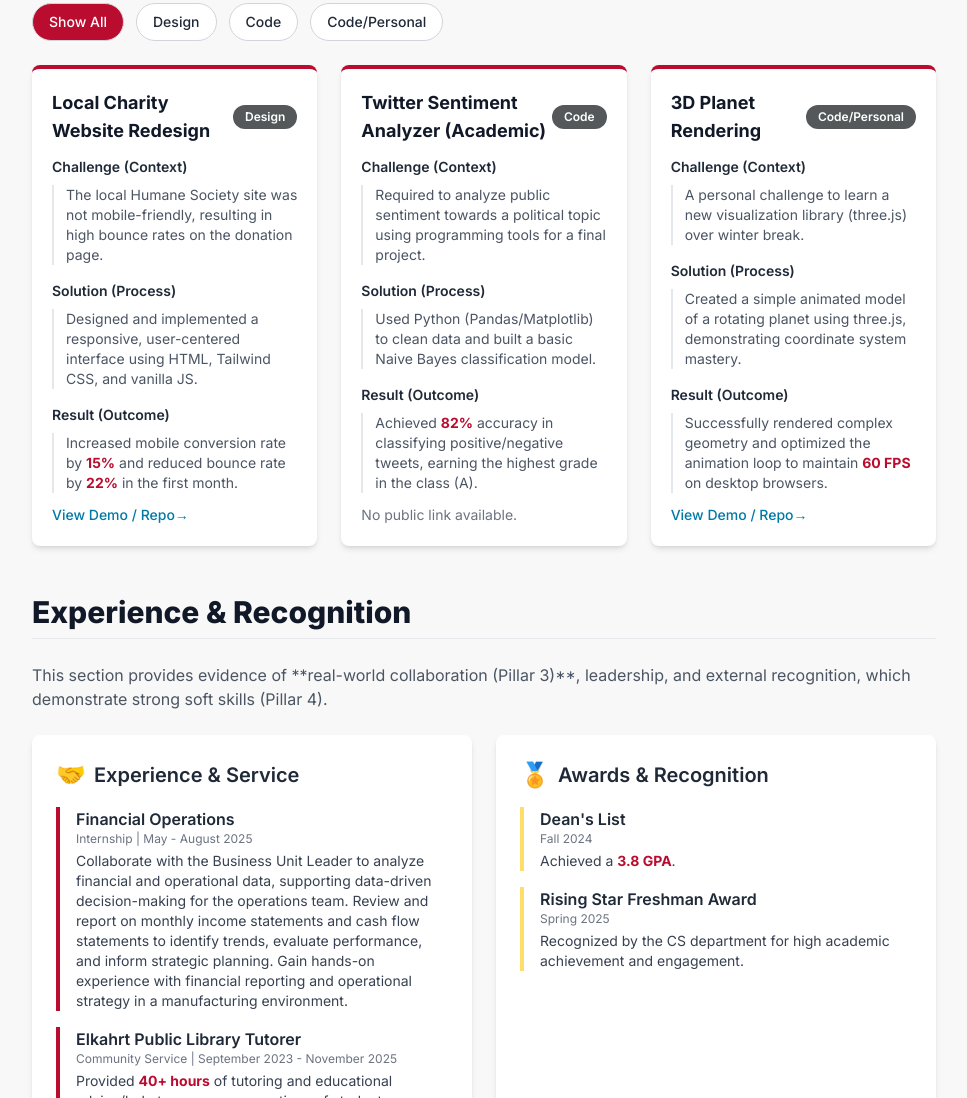
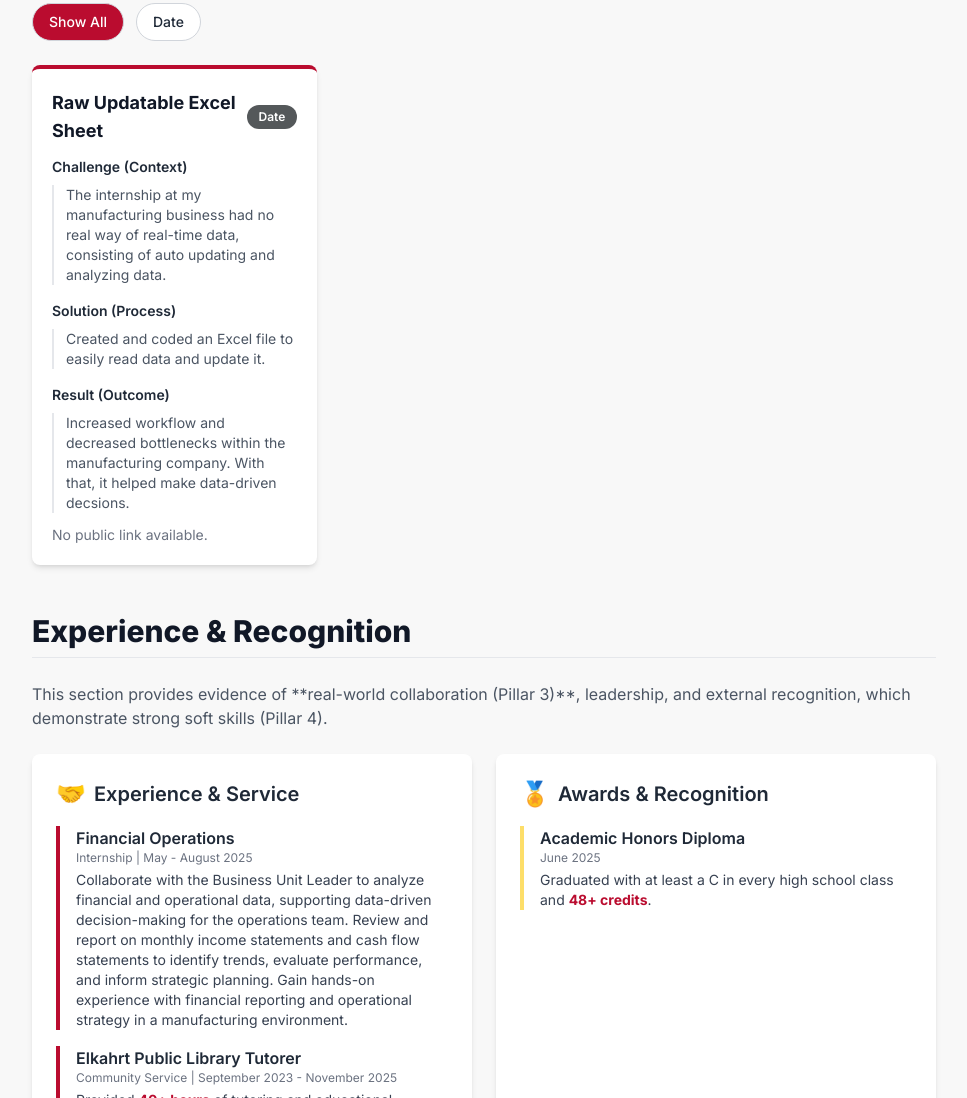
Before and after one commit to leviklein-bsu/leviklein-pbl-repository, a plain HTML site: page index.html in a window 1280 px wide. Shown: the part 1702-2800 px from the top of the page, without its empty margins (296-1263 px from the left). Drawn offline with nearby package versions, Linux system fonts and the light colour scheme.

Commit message:
Update index.html

```diff
--- a/index.html
+++ b/index.html
@@ -288,29 +288,12 @@ CONFIRMATION: NO SVG graphics used. NO Mermaid JS used. -->
         // 1.3 PROJECTS (REQUIRED: Follow C-S-R format)
         const projectData = [
             {
-                title: "Local Charity Website Redesign",
-                category: "Design",
-                challenge: "The local Humane Society site was not mobile-friendly, resulting in high bounce rates on the donation page.",
-                solution: "Designed and implemented a responsive, user-centered interface using HTML, Tailwind CSS, and vanilla JS.",
-                result: "Increased mobile conversion rate by **15%** and reduced bounce rate by **22%** in the first month.",
-                link: "https://github.com/riley/charity-site"
+                title: "Raw Updatable Excel Sheet",
+                category: "Date",
+                challenge: "The internship at my manufacturing business had no real way of real-time data, consisting of auto updating and analyzing data.",
+                solution: "Created and coded an Excel file to easily read data and update it.",
+                result: "Increased workflow and decreased bottlenecks within the manufacturing company. With that, it helped make data-driven decsions.",
             },
-            {
-                title: "Twitter Sentiment Analyzer (Academic)",
-                category: "Code",
-                challenge: "Required to analyze public sentiment towards a political topic using programming tools for a final project.",
-                solution: "Used Python (Pandas/Matplotlib) to clean data and built a basic Naive Bayes classification model.",
-                result: "Achieved **82%** accuracy in classifying positive/negative tweets, earning the highest grade in the class (A).",
-                link: ""
-            },
-            {
-                title: "3D Planet Rendering",
-                category: "Code/Personal",
-                challenge: "A personal challenge to learn a new visualization library (three.js) over winter break.",
-                solution: "Created a simple animated model of a rotating planet using three.js, demonstrating coordinate system mastery.",
-                result: "Successfully rendered complex geometry and optimized the animation loop to maintain **60 FPS** on desktop browsers.",
-                link: "https://riley.github.io/planet-render"
-            }
         ];
 
         // 1.4 EXPERIENCE & AWARDS (REQUIRED)
@@ -320,8 +303,7 @@ CONFIRMATION: NO SVG graphics used. NO Mermaid JS used. -->
                 { title: "Elkahrt Public Library Tutorer", type: "Community Service", duration: "September 2023 - November 2025", detail: "Provided **40+ hours** of tutoring and educational advice/help to younger generations of students." },
             ],
             awards: [
-                { title: "Dean's List", duration: "Fall 2024", detail: "Achieved a **3.8 GPA**." },
-                { title: "Rising Star Freshman Award", duration: "Spring 2025", detail: "Recognized by the CS department for high academic achievement and engagement." },
+                { title: "Academic Honors Diploma", duration: "June 2025", detail: "Graduated with at least a C in every high school class and **48+ credits**." },
             ]
         };
 
```
